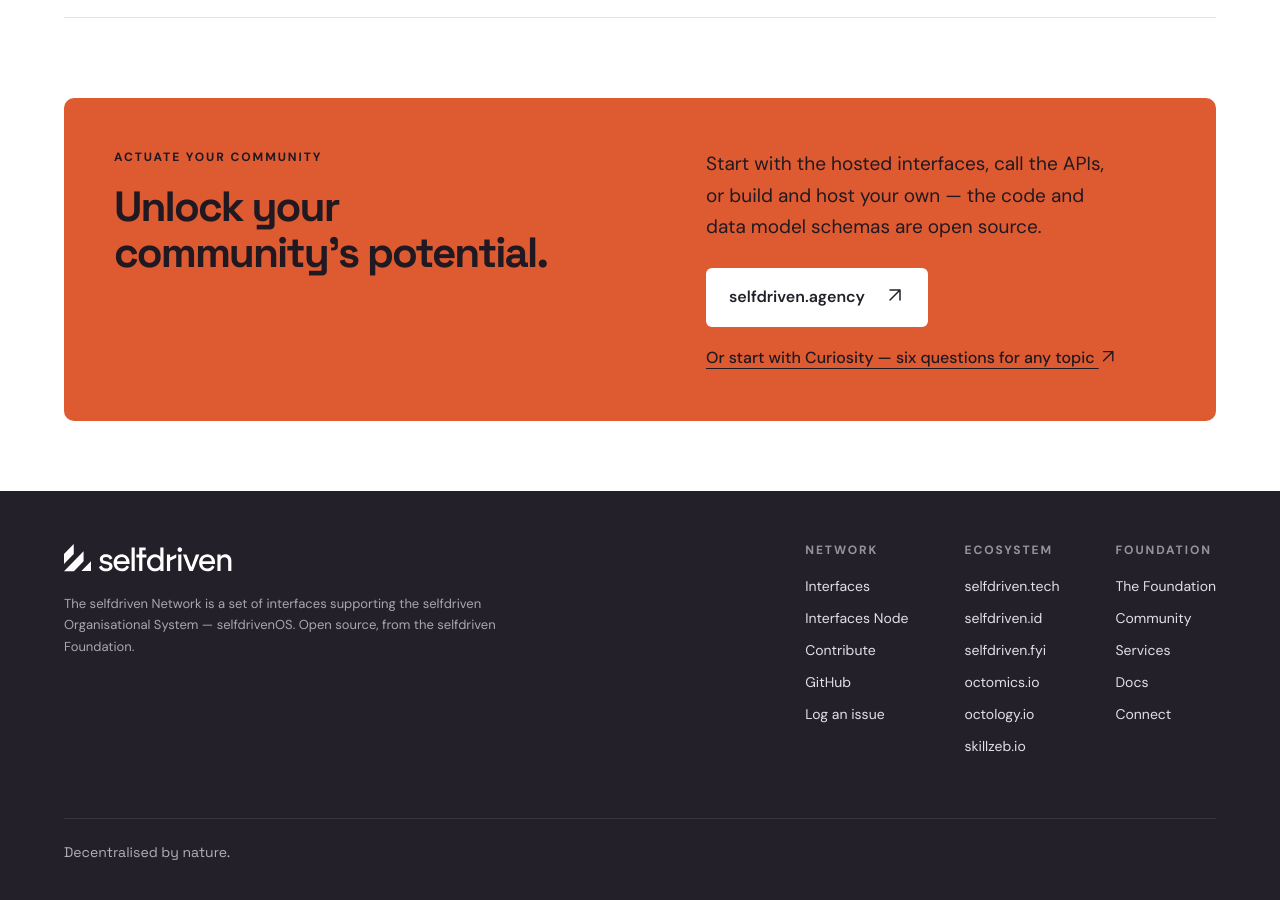
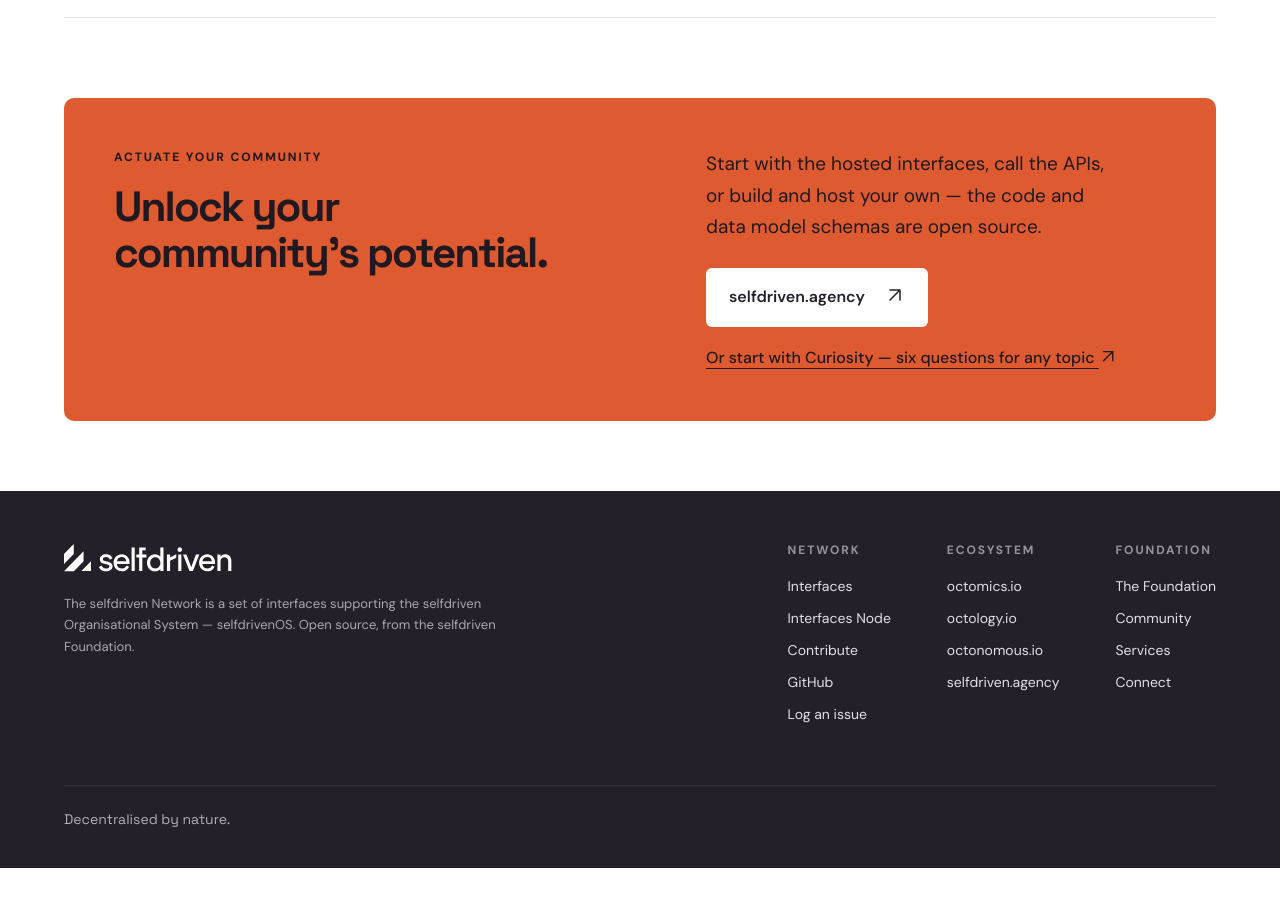
Before and after one commit to selfdriven-foundation/selfdriven-network, a Jekyll site: the page built from docs/index.html, in a window 1280 px wide and 900 px high, scrolled down 4948 px. Built offline with Jekyll 4.4.1, drawn with Linux system fonts in a browser that asks for light colours; after the commit the page ends 5816 px from its top, so only the background shows below that.

Commit message:
community

```diff
--- a/docs/_includes/network-footer.html
+++ b/docs/_includes/network-footer.html
@@ -14,20 +14,17 @@
 		</div>
 		<div>
 			<p class="footer-head">Ecosystem</p>
-			<a href="https://selfdriven.tech" target="_blank" rel="noopener">selfdriven.tech</a>
-			<a href="https://selfdriven.id" target="_blank" rel="noopener">selfdriven.id</a>
-			<a href="https://selfdriven.fyi" target="_blank" rel="noopener">selfdriven.fyi</a>
 			<a href="https://octomics.io" target="_blank" rel="noopener">octomics.io</a>
 			<a href="https://octology.io" target="_blank" rel="noopener">octology.io</a>
-			<a href="https://skillzeb.io" target="_blank" rel="noopener">skillzeb.io</a>
+			<a href="https://octonomous.io" target="_blank" rel="noopener">octonomous.io</a>
+			<a href="https://selfdriven.agency" target="_blank" rel="noopener">selfdriven.agency</a>
 		</div>
 		<div>
 			<p class="footer-head">Foundation</p>
 			<a href="https://selfdriven.foundation" target="_blank" rel="noopener">The Foundation</a>
 			<a href="https://selfdriven.community" target="_blank" rel="noopener">Community</a>
 			<a href="https://selfdriven.services" target="_blank" rel="noopener">Services</a>
-			<a href="https://docs.selfdriven.foundation" target="_blank" rel="noopener">Docs</a>
-			<a href="https://selfdriven.fyi/connect" target="_blank" rel="noopener">Connect</a>
+			<a href="https://www.selfdriven.foundation/contact" target="_blank" rel="noopener">Connect</a>
 		</div>
 	</div>
 	<p class="footer-line">Decentralised by nature.</p>
--- a/docs/pages/infra-interface-community.html
+++ b/docs/pages/infra-interface-community.html
@@ -305,7 +305,7 @@ permalink: /infra-interface/community
 		<section class="layers" id="deployment" aria-labelledby="deployment-title">
 			<div class="layers-head">
 				<div><p class="eyebrow">First practical deployment</p><h2 id="deployment-title">From one node to a regenerative network<span>.</span></h2></div>
-				<p>The first pilot could run across three schools or community organisations, on their existing Internet connections and grid electricity. Energy infrastructure comes later, in a controlled and separately engineered stage.</p>
+				<p>The first pilot could run in Mallorca using existing Internet connections, grid electricity and established storage &amp; compute service providers. Energy, compute &amp; storage infrastructure comes later, in a controlled and separately engineered stage.</p>
 			</div>
 			<ol class="layer-list three">
 				<li class="layer">
```
